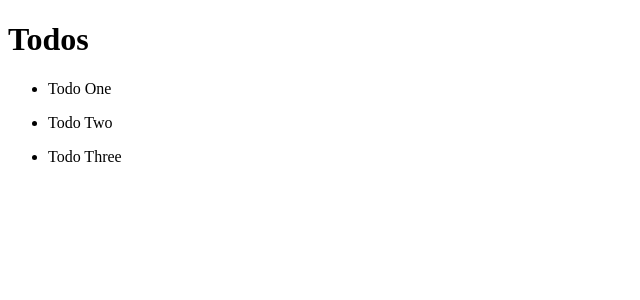
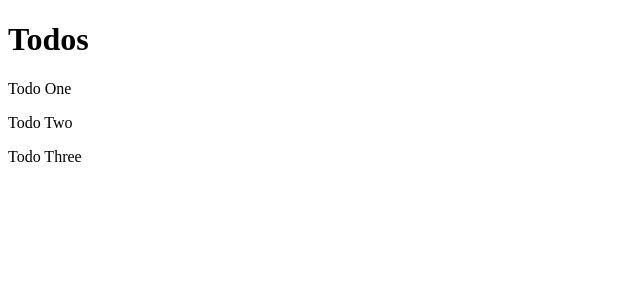
Before and after one commit to DylanAttal/angular-to-do-list, an Angular app: page / in a window 1280 px wide. Shown: the top 300 px of the page, without its empty margins (0-640 px from the left). Built offline with nearby package versions, Linux system fonts and the light colour scheme.

Commit message:
Lists sample todos through todo-item components

```diff
--- a/src/app/app.module.ts
+++ b/src/app/app.module.ts
@@ -4,11 +4,13 @@
 import { AppRoutingModule } from './app-routing.module';
 import { AppComponent } from './app.component';
 import { TodosComponent } from './components/todos/todos.component';
+import { TodoItemComponent } from './components/todo-item/todo-item.component';
 
 @NgModule({
   declarations: [
     AppComponent,
-    TodosComponent
+    TodosComponent,
+    TodoItemComponent
   ],
   imports: [
     BrowserModule,
--- /dev/null
+++ b/src/app/components/todo-item/todo-item.component.html
@@ -0,0 +1,3 @@
+<p>
+  {{ todo.title }}
+</p>
--- /dev/null
+++ b/src/app/components/todo-item/todo-item.component.ts
@@ -0,0 +1,15 @@
+import { Component, OnInit, Input } from '@angular/core'
+import { Todo } from 'src/app/models/Todos'
+
+@Component({
+  selector: 'app-todo-item',
+  templateUrl: './todo-item.component.html',
+  styleUrls: ['./todo-item.component.css']
+})
+export class TodoItemComponent implements OnInit {
+  @Input() todo: Todo
+
+  constructor() {}
+
+  ngOnInit() {}
+}
--- a/src/app/components/todos/todos.component.html
+++ b/src/app/components/todos/todos.component.html
@@ -1,4 +1,2 @@
 <h1>Todos</h1>
-<ul *ngFor="let todo of todos">
-  <li>{{ todo.title }}</li>
-</ul>
+<app-todo-item *ngFor="let todo of todos" [todo]="todo"> </app-todo-item>
```
Also changed, not shown: src/app/components/todo-item/todo-item.component.css (added), 1 other file (tests, documents, lock files or other folders).
